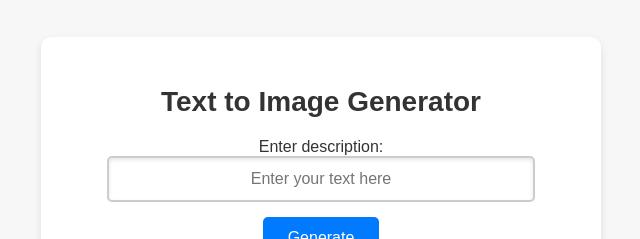
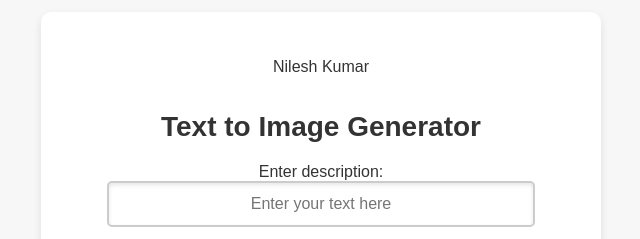
Before and after one commit to nileshgithub74/Text_to_image, a plain HTML site: page index.html in a window 1280 px wide. Shown: the part 227-466 px from the top of the page, without its empty margins (319-959 px from the left). Drawn offline with Linux system fonts and the light colour scheme.

Commit message:
Update index.html

```diff
--- a/index.html
+++ b/index.html
@@ -8,6 +8,7 @@
 </head>
 <body>
     <div class="container">
+        <p> Nilesh Kumar</p>
         <h1>Text to Image Generator</h1>
 
         <label for="inputtxt">Enter description:</label>
```
